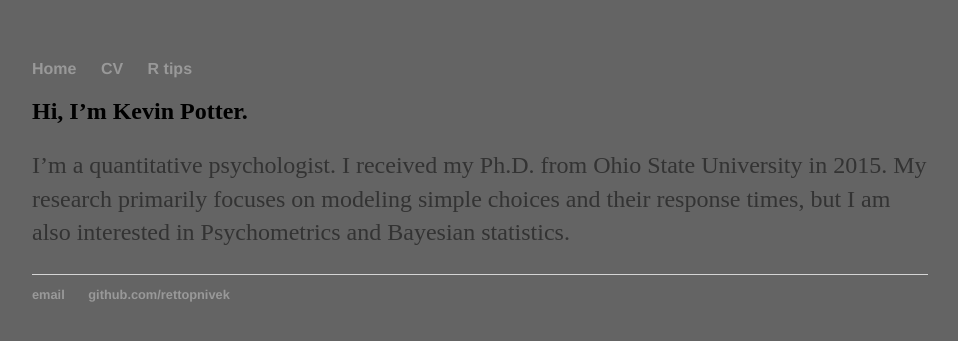
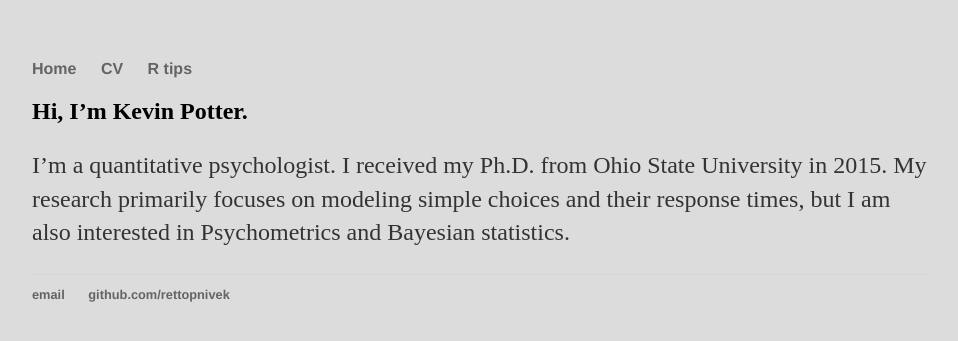
Before and after one commit to rettopnivek/rettopnivek.github.io, a Jekyll site: the page built from index.md, in a window 1280 px wide. Shown: the top 341 px of the page, without its empty margins (160-1118 px from the left). Built offline with Jekyll 4.4.1, drawn with Linux system fonts in a browser that asks for light colours.

Commit message:
Changed color for links.

```diff
--- a/css/main.css
+++ b/css/main.css
@@ -1,7 +1,7 @@
 body {
     margin: 60px auto;
     width: 70%;
-    background-color: rgb(100, 100, 100);
+    background-color: rgb(220, 220, 220);
 }
 nav ul, footer ul {
     font-family:'Helvetica', 'Arial', 'Sans-Serif';
@@ -15,7 +15,7 @@ nav ul li, footer ul li {
 }
 a {
     text-decoration: none;
-    color: #999;
+    color: rgb(100, 100, 100);
 }
 a:hover {
     text-decoration: underline;
```
